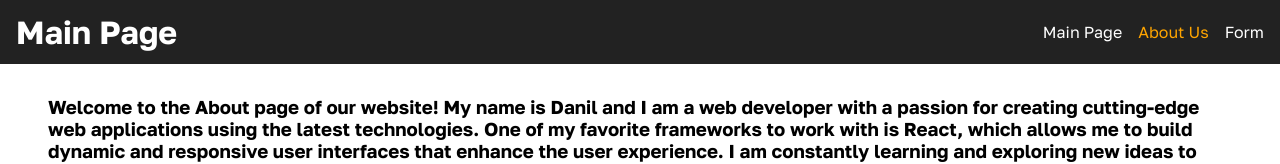
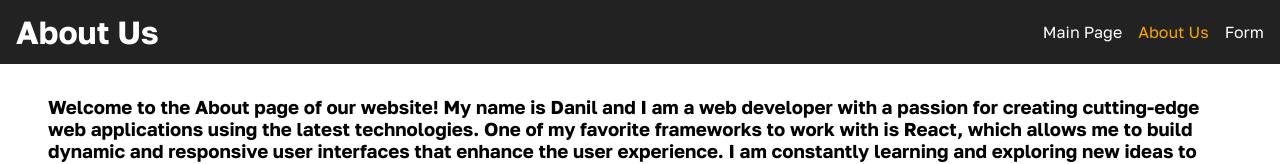
Before and after one commit to kostili-tec/rsschool-react, a React (Vite) app: page /about in a window 1280 px wide. Shown: the top 164 px of the page. Built offline with nearby package versions, Linux system fonts and the light colour scheme.

Commit message:
fix: header current page

```diff
--- a/src/components/Header.tsx
+++ b/src/components/Header.tsx
@@ -1,25 +1,24 @@
-import React, { FC, useState } from 'react';
-import { NavLink } from 'react-router-dom';
+import React, { FC, useState, useEffect } from 'react';
+import { NavLink, useLocation } from 'react-router-dom';
 import classes from '../styles/header.module.scss';
 import { IStateHeader, IHeaderProps } from '../interfaces';
 
 const Header: FC<IHeaderProps> = (props) => {
+  const { headerLinks } = props;
   const [header, setHeader] = useState<IStateHeader>({ title: 'Main Page' });
+  const location = useLocation();
 
-  const changePageTitle = (name: string) => {
-    setHeader({ title: name });
-  };
+  useEffect(() => {
+    const currenPage = headerLinks.find((page) => page.linkTo === location.pathname);
+    if (currenPage) setHeader({ title: currenPage.linkName });
+  }, [location, headerLinks]);
+
   return (
     <header className={classes.header}>
       <h1>{header.title}</h1>
       <nav className={classes.nav}>
-        {props.headerLinks.map((value, index) => (
-          <NavLink
-            key={index}
-            to={value.linkTo}
-            className={classes['header-link']}
-            onClick={() => changePageTitle(value.linkName)}
-          >
+        {headerLinks.map((value, index) => (
+          <NavLink key={index} to={value.linkTo} className={classes['header-link']}>
             {value.linkName}
           </NavLink>
         ))}
```
